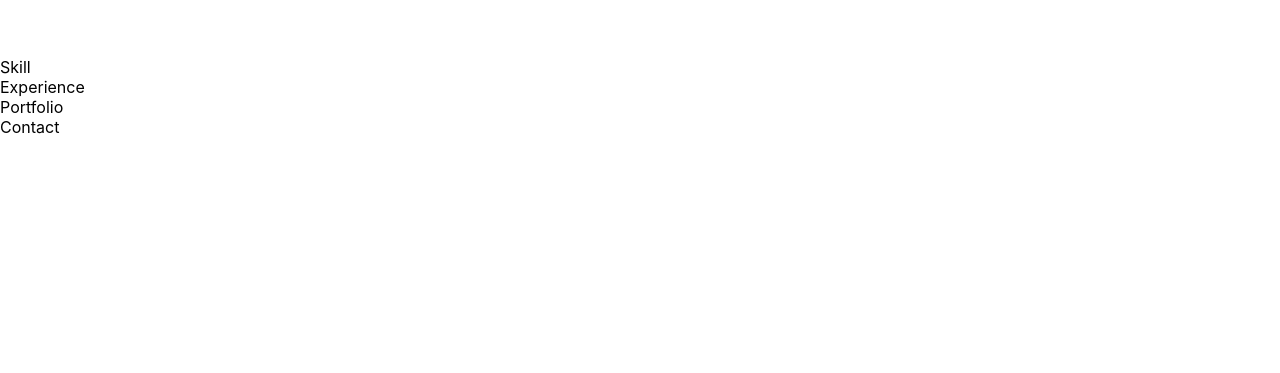
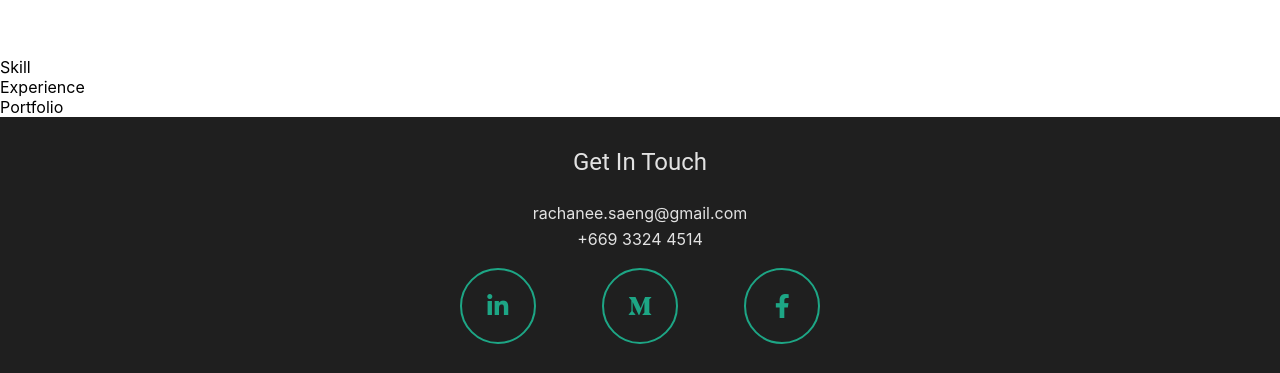
Before and after one commit to RachaneeSaeng/RachaneeSaeng.github.io, a React (Create React App) app: page / in a window 1280 px wide. Shown: the part 1643-2016 px from the top of the page. Before the commit the page ends 1780 px from the top, so only its background shows below. Built offline with nearby package versions, Linux system fonts and the light colour scheme.

Commit message:
Add Contact

```diff
--- a/public/index.html
+++ b/public/index.html
@@ -1,14 +1,12 @@
 <!DOCTYPE html>
 <html lang="en">
+
 <head>
   <meta charset="utf-8" />
   <link rel="icon" href="%PUBLIC_URL%/favicon.ico" />
   <meta name="viewport" content="width=device-width, initial-scale=1" />
   <meta name="theme-color" content="#000000" />
-    <meta
-      name="description"
-      content="Web site created using create-react-app"
-    />
+  <meta name="description" content="Web site created using create-react-app" />
   <link rel="apple-touch-icon" href="%PUBLIC_URL%/logo192.png" />
   <!--
       manifest.json provides metadata used when your web app is installed on a
@@ -25,7 +23,14 @@
       Learn how to configure a non-root public URL by running `npm run build`.
     -->
   <title>React App</title>
+
+  <!--
+      style sheets
+    -->
+  <link rel="stylesheet" href="https://use.fontawesome.com/releases/v5.15.1/css/fontawesome.css">
+  <link rel="stylesheet" href="https://use.fontawesome.com/releases/v5.15.1/css/brands.css">
 </head>
+
 <body>
   <noscript>You need to enable JavaScript to run this app.</noscript>
   <div id="root"></div>
@@ -40,4 +45,5 @@
       To create a production bundle, use `npm run build` or `yarn build`.
     -->
 </body>
+
 </html>
--- a/src/components/Banner/Banner.js
+++ b/src/components/Banner/Banner.js
@@ -4,7 +4,6 @@ import Typography from '@material-ui/core/Typography';
 import Grid from '@material-ui/core/Grid';
 
 function Banner() {
-
   function getElementOffset(element) {
     let top = 0,
       left = 0;
@@ -78,14 +77,10 @@ function Banner() {
   }
 
   return (
-    <div className="root">
+    <div className="banner">
       <div className="backdrop" />
       <Grid className="content">
-        <ButtonBase
-          focusRipple
-          href="#intro"
-          onClick={onClickNav}
-        >
+        <ButtonBase focusRipple href="#intro" onClick={onClickNav}>
           <Typography
             component="span"
             variant="h3"
@@ -93,19 +88,15 @@ function Banner() {
             className="myName"
           >
             Rachanee Saengkrajai
-              <span className="nameMarked" />
+            <span className="nameMarked" />
           </Typography>
         </ButtonBase>
 
-        <Typography
-          variant="subtitle1"
-          align="center"
-          className="myDesc"
-        >
+        <Typography variant="subtitle1" align="center" className="myDesc">
           A Lifelong learning developer
-            <br />
-            who is skilled, enthusiastic and innovative.
-          </Typography>
+          <br />
+          who is skilled, enthusiastic and innovative.
+        </Typography>
       </Grid>
     </div>
   );
--- a/src/components/Banner/Banner.scss
+++ b/src/components/Banner/Banner.scss
@@ -1,17 +1,23 @@
 @use "../common";
 
-.root {
+.banner {
   position: relative;
   min-height: 350;
   height: 100vh;
-    @include common.background('/images/banner_bg.jpeg', fixed, center, no-repeat, cover);
+  @include common.background(
+    '/images/banner_bg.jpeg',
+    fixed,
+    center,
+    no-repeat,
+    cover
+  );
 
   &:hover {
-      z-index: 1
+    z-index: 1;
   }
 
   &:hover .backdrop {
-      opacity: 0.22
+    opacity: 0.22;
   }
 
   &:hover .myName {
@@ -21,8 +27,7 @@
 
   &:hover .myDesc {
     opacity: 1;
-      z-index: 3
-    }
+    z-index: 3;
   }
 
   .backdrop {
@@ -34,7 +39,7 @@
     z-index: 2;
     background-color: black;
     opacity: 0.5;
-    @include common.transition(opacity 1s);
+    @include common.transition(opacity common.$transition-duration);
   }
 
   .content {
@@ -43,22 +48,22 @@
     display: flex;
     flex-direction: column;
     align-items: center;
-    justify-content: center
+    justify-content: center;
   }
 
   .myName {
     position: relative;
-    padding: common.$theme-spacing-unit * 1;
+    padding: common.$theme-spacing-unit;
     color: white;
     z-index: 3;
-    @include common.transition(border 1s);
+    @include common.transition(border common.$transition-duration);
 
     &:hover {
       opacity: 1;
-      border: 4px solid currentColor
+      border: 4px solid currentColor;
     }
-    &:hover .nameMarked{
-      opacity: 0
+    &:hover .nameMarked {
+      opacity: 0;
     }
   }
 
@@ -70,7 +75,7 @@
     z-index: 3;
     bottom: -3px;
     left: calc(50% - 100px);
-    @include common.transition(opacity 1s);
+    @include common.transition(opacity common.$transition-duration);
   }
 
   .myDesc {
@@ -79,3 +84,4 @@
     color: white;
     z-index: 3;
   }
+}
--- a/src/components/Contact/Contact.js
+++ b/src/components/Contact/Contact.js
@@ -1,9 +1,57 @@
+import './Contact.scss';
+import Typography from '@material-ui/core/Typography';
+import Grid from '@material-ui/core/Grid';
+import Icon from '@material-ui/core/Icon';
+import IconButton from '@material-ui/core/IconButton';
+
 function Contact() {
-    return (
-        <div>
-            Contact
-        </div>
-    );
+  return (
+    <div className="contact">
+      <Typography variant="h5" align="center" style={{ color: '#e2e2e2' }}>
+        Get In Touch
+      </Typography>
+      <Grid item xs={12} sm={8} lg={6} className="contentLine">
+        <Typography variant="subheading" align="center" className="line1">
+          rachanee.saeng@gmail.com
+        </Typography>
+        <br />
+        <Typography variant="subheading" align="center" className="line2">
+          +669 3324 4514
+        </Typography>
+      </Grid>
+      <Grid
+        xs={10}
+        sm={6}
+        md={4}
+        item
+        container
+        justify="space-around"
+        className="contentLine"
+      >
+        <IconButton
+          className="btnOutLine"
+          href="https://th.linkedin.com/in/RachaneeS"
+          target="_blank"
+        >
+          <Icon className={'fab fa-linkedin-in'} />
+        </IconButton>
+        <IconButton
+          className="btnOutLine"
+          href="https://rachanee.medium.com/"
+          target="_blank"
+        >
+          <Icon className={'fab fa-medium-m'} />
+        </IconButton>
+        <IconButton
+          className="btnOutLine"
+          href="https://www.facebook.com/RachaneeSaeng"
+          target="_blank"
+        >
+          <Icon className={'fab fa-facebook-f'} />
+        </IconButton>
+      </Grid>
+    </div>
+  );
 }
 
 export default Contact;
--- a/src/components/Contact/Contact.scss
+++ b/src/components/Contact/Contact.scss
@@ -1,33 +1,43 @@
-// root: {
-//     backgroundColor: '#1f1f1f',
-//     textAlign: 'center',
-//     paddingTop: '1.8rem',
-//     paddingBottom: '1.8rem'
-//   },
-//   contentLine: {
-//     paddingTop: '1.2em',
-//     margin: 'auto'
-//   },
-//   line1: {
-//     paddingBottom: '1em',
-//     color: '#e2e2e2'
-//   },
-//   line2: {
-//     paddingBottom: '0.7em',
-//     color: '#e2e2e2'
-//   },
-//   btnOutLine: {
-//     border: '2.4px solid #1DDFB1',
-//     color: '#1DDFB1',
-//     fontSize: '1.5em',
-//     width: '2em',
-//     height: '2em',
-//     borderRadius: '100%',
-//     textAlign: 'bottom',
-//     opacity: 0.7,
-//     '&:hover': {
-//       border: '2.4px solid currentColor',
-//       opacity: 1,
-//       transition: theme.transitions.create('opacity')
-//     }
-//   }
+@use "../common";
+
+$text-color: #e2e2e2;
+$icon-color: #1ddfb1;
+
+.contact {
+  background-color: #1f1f1f;
+  text-align: center;
+  padding-top: 1.8rem;
+  padding-bottom: 1.8rem;
+
+  .contentLine {
+    padding-top: 1.2em;
+    margin: auto;
+
+    .line1 {
+      line-height: 2em;
+      color: $text-color;
+    }
+
+    .line2 {
+      padding-bottom: 1em;
+      color: $text-color;
+    }
+  }
+
+  .btnOutLine {
+    border: 2.4px solid $icon-color;
+    color: $icon-color;
+    font-size: 1.5em;
+    width: 2em;
+    height: 2em;
+    border-radius: 100%;
+    text-align: bottom;
+    opacity: 0.7;
+
+    &:hover {
+      border: 2.4px solid currentColor;
+      opacity: 1;
+      @include common.transition(opacity common.$transition-duration);
+    }
+  }
+}
--- a/src/components/Experience/Experience.scss
+++ b/src/components/Experience/Experience.scss
@@ -13,7 +13,7 @@
 //     right: 0,
 //     top: 0,
 //     bottom: 0,
-//     backgroundColor: theme.palette.common.black,
+//     background-color: theme.palette.common.black,
 //     opacity: 0.4,
 //     transition: theme.transitions.create('opacity')
 //   },
@@ -29,5 +29,5 @@
 //     lineHeight: '1.5em'
 //   },
 //   content: {
-//     textAlign: 'left'
+//     text-align: 'left'
 //   }
--- a/src/components/Intro/intro.scss
+++ b/src/components/Intro/intro.scss
@@ -1,8 +1,8 @@
 // paragraph: {
 //     lineHeight: '2em',
 //     textIndent: '2em',
-//     paddingTop: '1em',
-//     paddingBottom: '1em'
+//     padding-top: '1em',
+//     padding-bottom: '1em'
 //   },
 //   quote: {
 //     fontStyle: 'italic'
--- a/src/components/Skill/Skill.scss
+++ b/src/components/Skill/Skill.scss
@@ -1,3 +1,3 @@
 // root: {
-//     backgroundColor: '#fefefe'
+//     background-color: '#fefefe'
 //   }
--- a/src/components/_common.scss
+++ b/src/components/_common.scss
@@ -1,18 +1,25 @@
 $theme-spacing-unit: 2rem;
+$transition-duration: 1s;
 
-@mixin background($imgpath, $attachment: fixed, $position:0 0, $repeat: no-repeat, $size: auto) {
+@mixin background(
+  $imgpath,
+  $attachment: fixed,
+  $position: 0,
+  $repeat: no-repeat,
+  $size: auto
+) {
   background: {
-      image: url($imgpath);
-      attachment:  $attachment;
-      position: $position;
-      repeat: $repeat;
-      size: $size
+    image: url($imgpath);
+    attachment: $attachment;
+    position: $position;
+    repeat: $repeat;
+    size: $size;
   }
 }
 
 @mixin transition($transition...) {
-    -moz-transition:    $transition;
-    -o-transition:      $transition;
-    -webkit-transition: $transition;
-    transition:         $transition;
+  -moz-transition: $transition;
+  -o-transition: $transition;
+  -webkit-transition: $transition;
+  transition: $transition;
 }
```
Also changed, not shown: 1 other file (tests, documents, lock files or other folders). Lines whose indentation alone changed are shown as unchanged.
